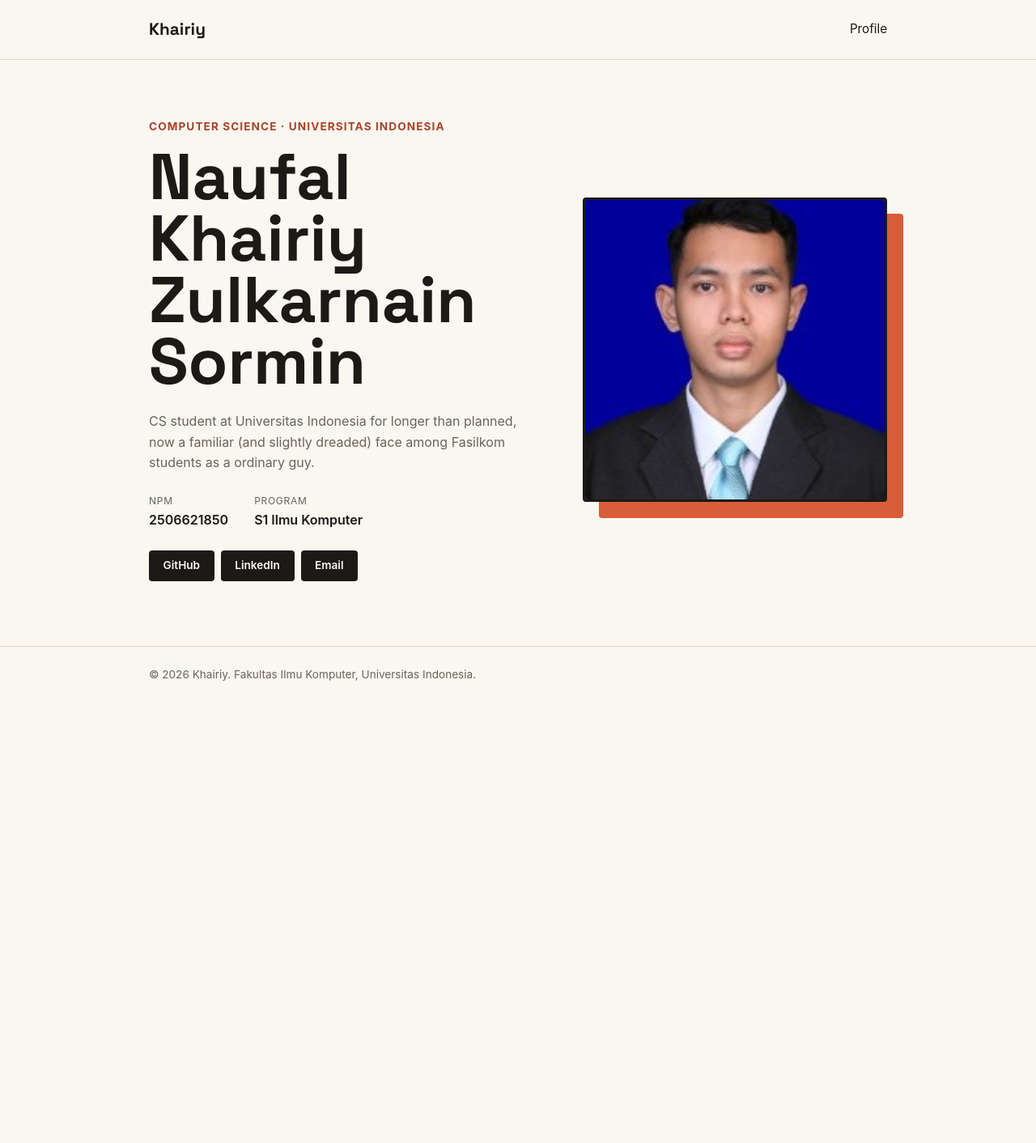
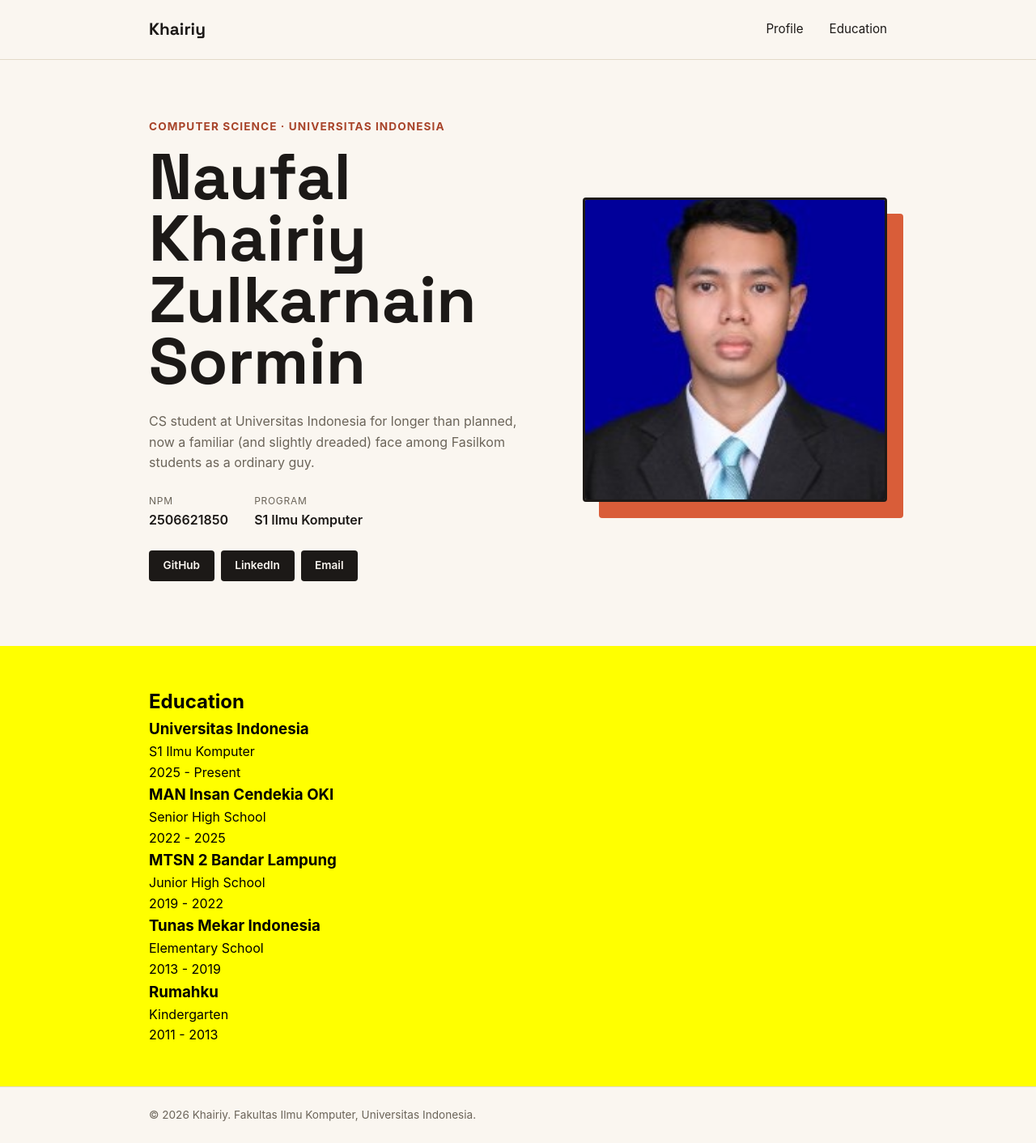
Before and after one commit to naufalkhairiy/myportofolio, a Django app: page / in a window 1280 px wide. Shown: the whole page at 81% size. Before the commit the page ends 841 px from the top, so only its background shows below. Run offline with Django 5.2, Linux system fonts and the light colour scheme.

Commit message:
Add education section

```diff
--- a/static/css/style.css
+++ b/static/css/style.css
@@ -201,3 +201,9 @@ h1, .brand {
         justify-content: flex-start;
     }
 }
+
+.education {
+    background-color: yellow;
+    color: black;
+    padding: 50px 0;
+}
--- a/templates/index.html
+++ b/templates/index.html
@@ -15,6 +15,7 @@
             <a href="#profile" class="brand">Khairiy</a>
             <nav>
                 <a href="#profile">Profile</a>
+                <a href="#education">Education</a>
             </nav>
         </div>
     </header>
@@ -45,9 +46,44 @@
                     <div class="social-links">
                         <a href="https://github.com/naufalkhairiy" class="social-link">GitHub</a>
                         <a href="https://www.linkedin.com/in/naufal-khairiy-zulkarnain-sormin-277314370/" class="social-link">LinkedIn</a>
-                        <a href="mailto:kairyreign@example.com" class="social-link">Email</a>
+                        <a href="mailto:kairyreign@gmail.com" class="social-link">Email</a>
                     </div>
                 </div>
+            </div>
+        </section>
+        <section class="education" id="education">
+            <div class="container">
+                <h2>Education</h2>
+
+                <article class="education-item">
+                    <h3>Universitas Indonesia</h3>
+                    <p>S1 Ilmu Komputer</p>
+                    <p>2025 - Present</p>
+                </article>
+
+                <article class="education-item">
+                    <h3>MAN Insan Cendekia OKI</h3>
+                    <p>Senior High School</p>
+                    <p>2022 - 2025</p>
+                </article>
+
+                <article class="education-item">
+                    <h3>MTSN 2 Bandar Lampung</h3>
+                    <p>Junior High School</p>
+                    <p>2019 - 2022</p>
+                </article>
+
+                <article class="education-item">
+                    <h3>Tunas Mekar Indonesia</h3>
+                    <p>Elementary School</p>
+                    <p>2013 - 2019</p>
+                </article>
+
+                <article class="education-item">
+                    <h3>Rumahku</h3>
+                    <p>Kindergarten</p>
+                    <p>2011 - 2013</p>
+                </article>
             </div>
         </section>
     </main>
```
